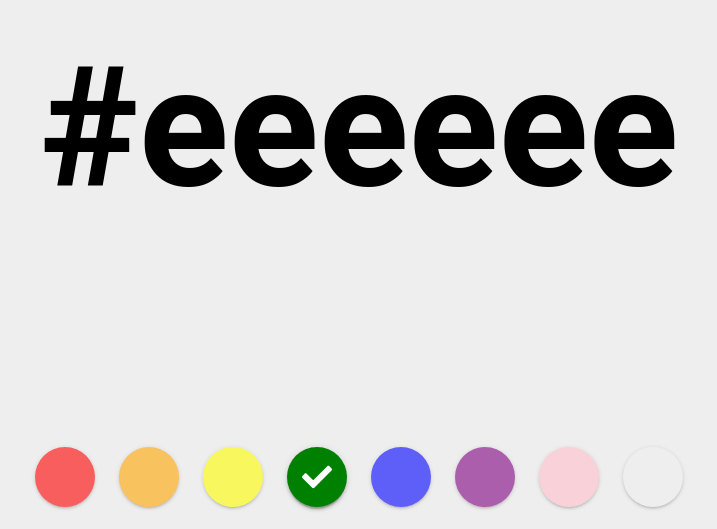
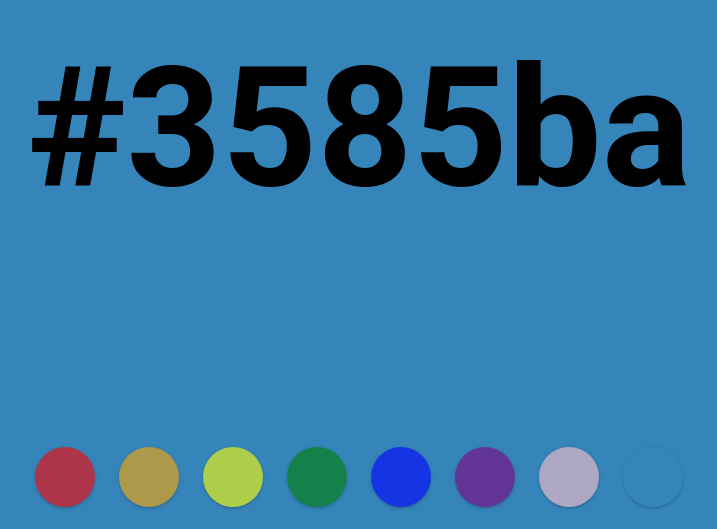
Before and after one commit to tonybatty/random-color-generator, a React (Create React App) app: page / in a window 1280 px wide. Shown: the part 271-800 px from the top of the page, without its empty margins (281-998 px from the left). Built offline with nearby package versions, Linux system fonts and the light colour scheme.

Commit message:
set random color on initial state

```diff
--- a/src/pages/Home.js
+++ b/src/pages/Home.js
@@ -8,7 +8,7 @@ export default class Home extends Component {
     super(props)
 
     this.state = {
-      color: "#eeeeee",
+      color: randomColor(),
       hueHexArray: [
         "red",
         "orange",
@@ -19,8 +19,8 @@ export default class Home extends Component {
         "pink",
         "monochrome",
       ],
-      hue: "green",
-      luminosity: "dark",
+      hue: "",
+      luminosity: "",
     }
 
     this.clickBackground = this.clickBackground.bind(this)
```
